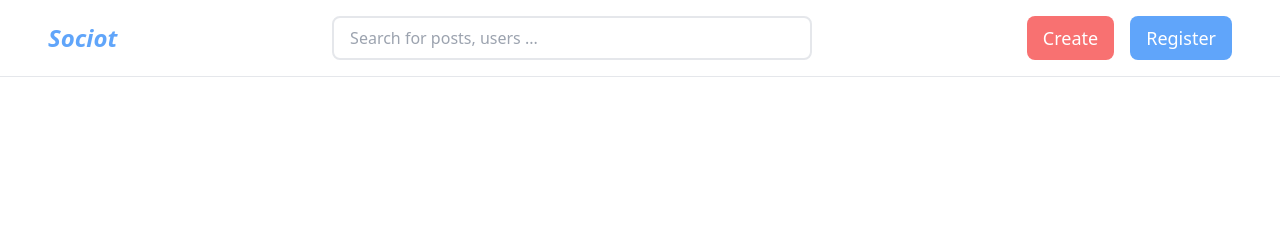
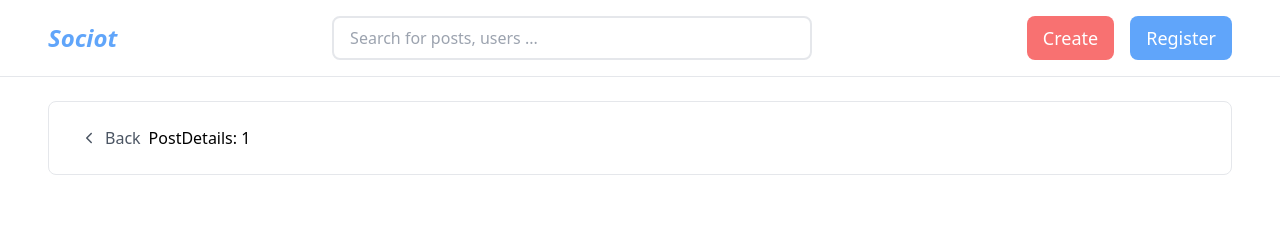
Before and after one commit to the-arcade-01/Sociot, a React (Vite) app: page /post/1 in a window 1280 px wide. Shown: the top 225 px of the page. Built offline with nearby package versions, Linux system fonts and the light colour scheme; the HTML template or start-up script is replaced by a standard one.

Commit message:
feat: post details page route for individual posts

```diff
--- a/src/components/Posts/PostBanner.tsx
+++ b/src/components/Posts/PostBanner.tsx
@@ -1,7 +1,9 @@
+import { Link } from "react-router-dom";
 import { FaCaretUp, FaEye } from "react-icons/fa";
 import taichi from "../../assets/taichi-white.jpg";
 
 interface PostProps {
+  postId: number;
   title: string;
   username: string;
   createdAt: string;
@@ -10,6 +12,7 @@ interface PostProps {
 }
 
 export const PostBanner: React.FC<PostProps> = ({
+  postId,
   title,
   username,
   createdAt,
@@ -17,6 +20,7 @@ export const PostBanner: React.FC<PostProps> = ({
   views,
 }) => {
   return (
+    <Link to={`/post/${postId}`}>
       <div className="border border-gray-100 p-4 rounded-lg flex justify-between items-center">
         <div className="flex items-center gap-5">
           <div className="w-14 h-14">
@@ -41,5 +45,6 @@ export const PostBanner: React.FC<PostProps> = ({
           </div>
         </div>
       </div>
+    </Link>
   );
 };
--- /dev/null
+++ b/src/components/Posts/PostDetails.tsx
@@ -0,0 +1,17 @@
+import { Link, useParams } from "react-router-dom";
+import { IoIosArrowBack } from "react-icons/io";
+
+export const PostDetails = () => {
+  const postId = useParams().postId;
+  return (
+    <div className="my-6 mx-4 px-8 flex justify-between gap-10">
+      <div className="w-full px-8 py-6 border border-gray-200 rounded-lg flex gap-2">
+        <Link to="/" className="flex gap-2 items-center text-gray-600">
+          <IoIosArrowBack />
+          Back
+        </Link>
+        <p>PostDetails: {postId}</p>
+      </div>
+    </div>
+  );
+};
--- a/src/components/Posts/PostsContainer.tsx
+++ b/src/components/Posts/PostsContainer.tsx
@@ -12,6 +12,7 @@ const PostsContainer = () => {
         {posts.map((post) => (
           <PostBanner
             key={post.id}
+            postId={post.id}
             title={post.title}
             username={post.username}
             createdAt={post.createdAt}
--- a/src/layout/index.tsx
+++ b/src/layout/index.tsx
@@ -2,6 +2,7 @@ import { BrowserRouter as Router, Route, Routes } from "react-router-dom";
 import { Navbar } from "../components/Navbar/Navbar";
 import { Home } from "../pages/Home";
 import { AuthPage } from "../pages/Auth";
+import { PostPage } from "../pages/Post/PostPage";
 import { RegisterForm } from "../components/Auth/RegisterForm";
 import { LoginForm } from "../components/Auth/LoginForm";
 
@@ -16,6 +17,7 @@ const Layout = () => {
             <Route path="register" element={<RegisterForm />} />
             <Route path="login" element={<LoginForm />} />
           </Route>
+          <Route path="/post/:postId" element={<PostPage />} />
         </Routes>
       </main>
     </Router>
--- /dev/null
+++ b/src/pages/Post/PostPage.tsx
@@ -0,0 +1,5 @@
+import { PostDetails } from "../../components/Posts/PostDetails";
+
+export const PostPage = () => {
+  return <PostDetails />;
+};
```
Lines whose indentation alone changed are shown as unchanged.
